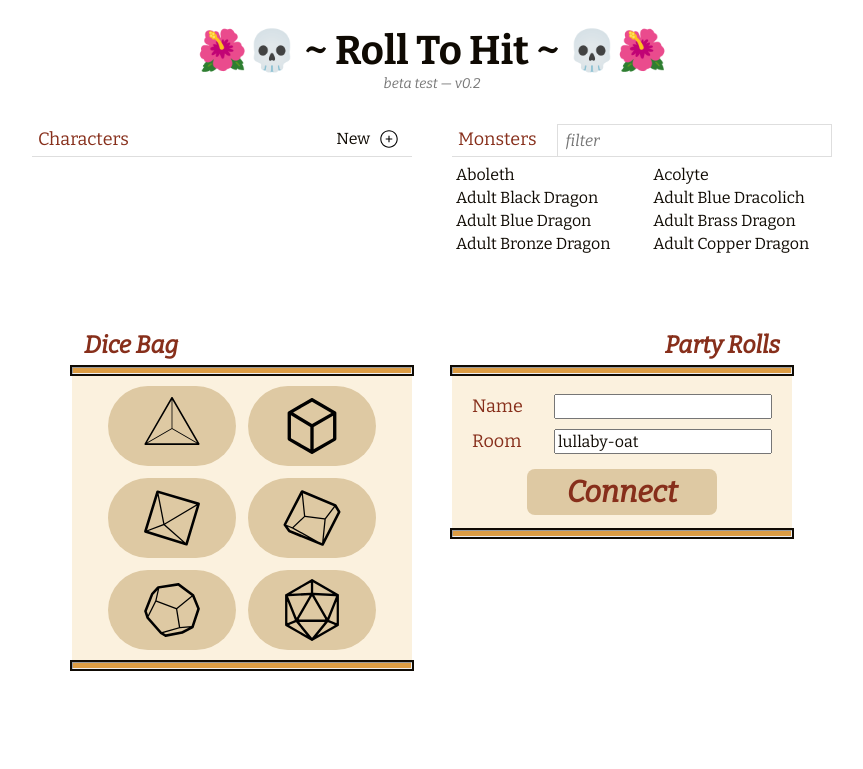
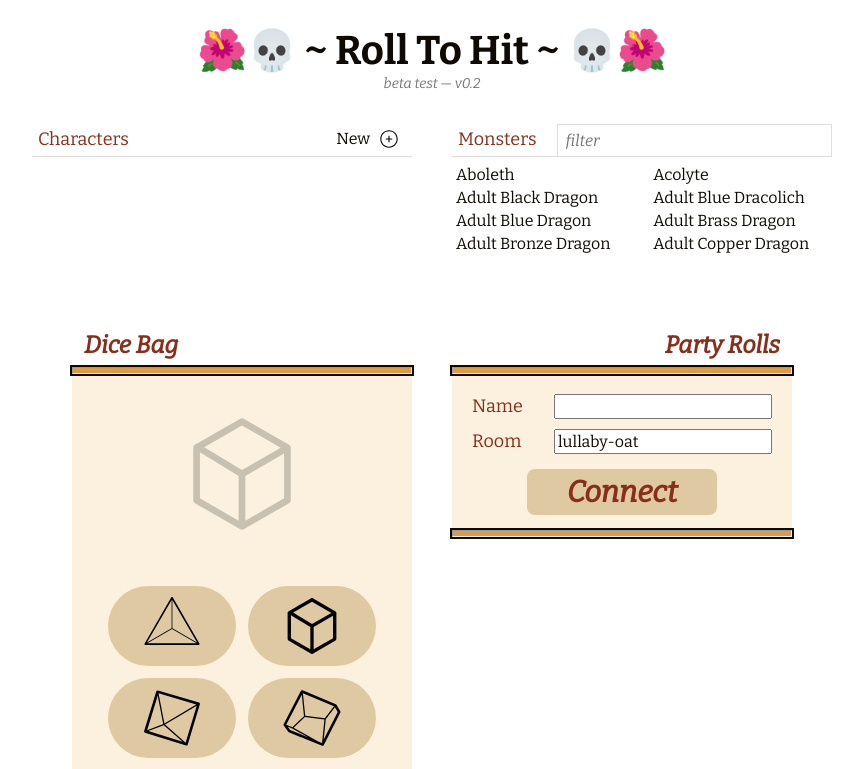
Before and after one commit to wickworks/witchdice, a React (Create React App) app: page / in a window 1280 px wide. Shown: the top 769 px of the page, without its empty margins (208-1071 px from the left). Built offline with nearby package versions, Linux system fonts and the light colour scheme.

Commit message:
dicebag has a starting icon

```diff
--- a/src/components/DiceBag.jsx
+++ b/src/components/DiceBag.jsx
@@ -74,7 +74,7 @@ const DiceBag = ({addNewDicebagPartyRoll}) => {
               </button>
               <div  className='action'>~ Roll ~</div>
             </div>
-          : lastDieRolled &&
+          : lastDieRolled ?
             <div className='post-roll'>
               <div className='result-total'>
                 <div className={`asset d${lastDieRolled}`} />
@@ -83,6 +83,10 @@ const DiceBag = ({addNewDicebagPartyRoll}) => {
               { resultSummary.length > 4 &&
                 <div className='result-summary'> {resultSummary} </div>
               }
+            </div>
+          :
+            <div className='starting-roll'>
+              <div className={`asset d6`} />
             </div>
           }
         </div>
--- a/src/components/DiceBag.scss
+++ b/src/components/DiceBag.scss
@@ -56,6 +56,19 @@
       // max-width: 150px;
       margin: auto;
 
+      .starting-roll {
+        min-height: 200px;
+        display: flex;
+        align-items: center;
+        justify-content: center;
+
+        .asset {
+          width: 128px;
+          height: 128px;
+          opacity: .2;
+        }
+      }
+
       .pre-roll {
         display: flex;
         align-items: center;
```
